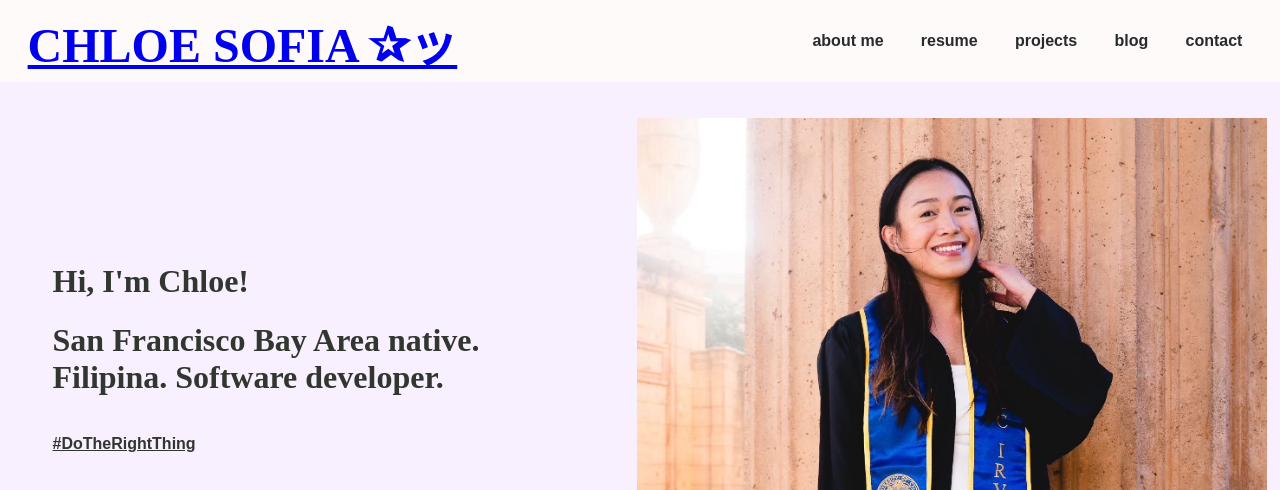
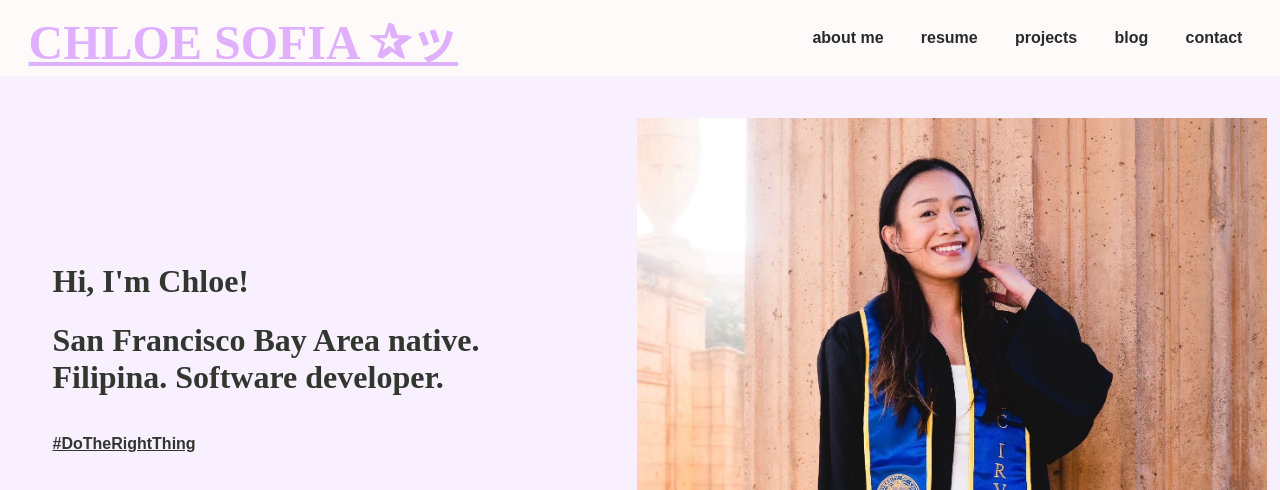
Before and after one commit to ilycxs/ilycxs.github.io, a plain HTML site: page index.html in a window 1280 px wide. Shown: the top 490 px of the page. Drawn offline with nearby package versions, Linux system fonts and the light colour scheme.

Commit message:
Update index.html

```diff
--- a/index.html
+++ b/index.html
@@ -16,8 +16,8 @@
     <header id="header">
         <table>
             <tr>
-                <td id="logo">
-                    <div><a href="index.html">CHLOE SOFIA ✰ッ</a></div>
+                <td>
+                    <div><a id="logo" href="index.html">CHLOE SOFIA ✰ッ</a></div>
                 </td>
                 <td id="navigation">
                     <a href="#about">about me</a>
```
